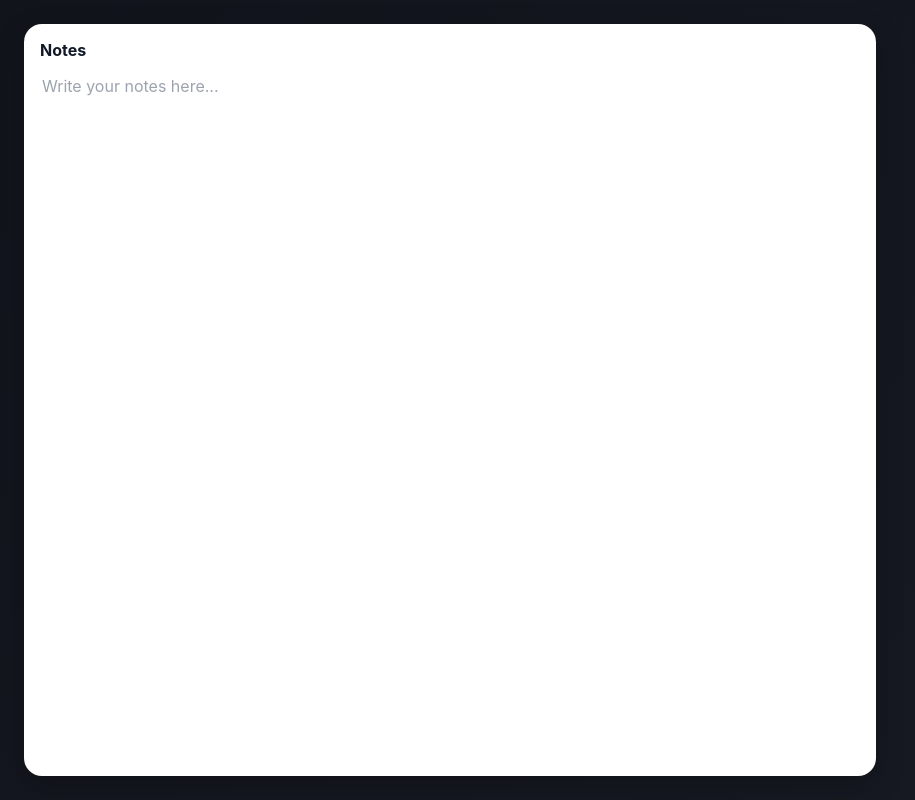
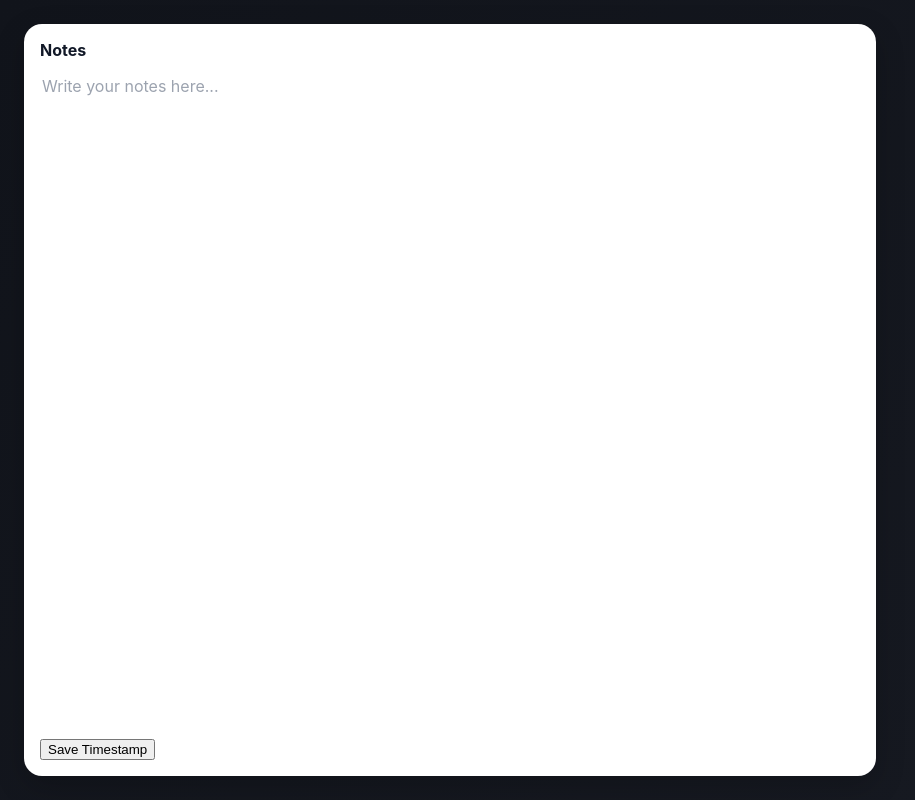
Before and after one commit to ippilichinmayi/Unhooked, a React (Vite) app in the folder unhooked/: page / in a window 1280 px wide. Shown: the whole page, without its empty margins (0-915 px from the left). Built offline with nearby package versions, Linux system fonts and the light colour scheme.

Commit message:
Add Timestamp feature

```diff
--- a/unhooked/src/components/textarea.jsx
+++ b/unhooked/src/components/textarea.jsx
@@ -1,4 +1,5 @@
 import { useState } from 'react';
+import Timestamp from './timestamp';
 
 function NoteTextarea() {
   const [notes, setNotes] = useState('');
@@ -15,6 +16,8 @@ function NoteTextarea() {
         onChange={(event) => setNotes(event.target.value)}
         placeholder="Write your notes here..."
       />
+
+      <Timestamp />
     </section>
   );
 }
--- /dev/null
+++ b/unhooked/src/components/timestamp.jsx
@@ -0,0 +1,31 @@
+import { useState } from "react";
+
+function Timestamp() {
+    const [vec, setVec] = useState([]);
+
+    function saveTimestamp() {
+        const video = document.querySelector("video");
+
+        if (!video) return;
+
+        const time = video.currentTime;
+
+        setVec(prev => [...prev, time]);
+    }
+
+    return (
+        <div>
+            <button onClick={saveTimestamp}>
+                Save Timestamp
+            </button>
+
+            {vec.map((time, index) => (
+                <div key={index}>
+                    {time.toFixed(2)} seconds
+                </div>
+            ))}
+        </div>
+    );
+}
+
+export default Timestamp;
```
